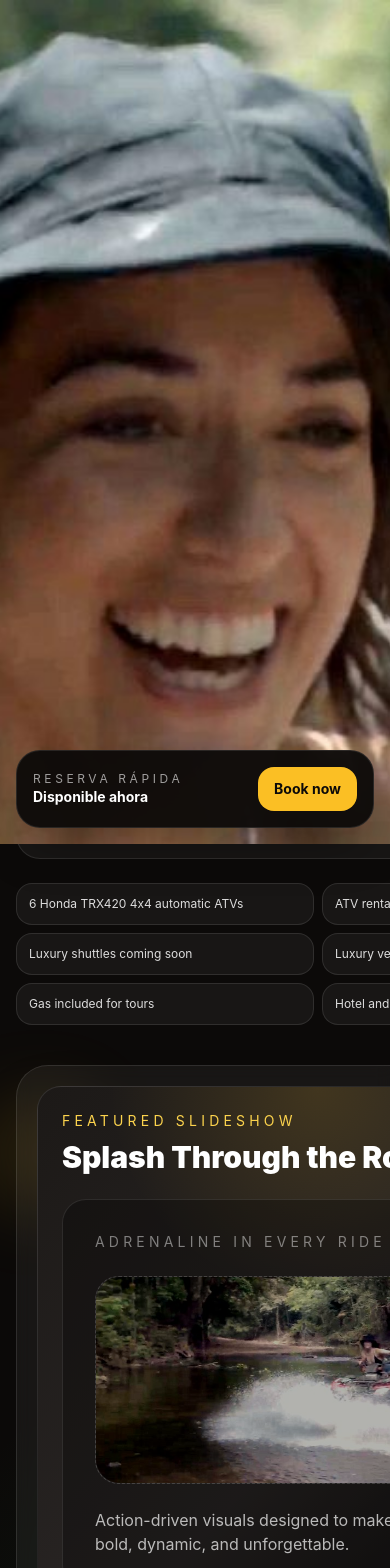
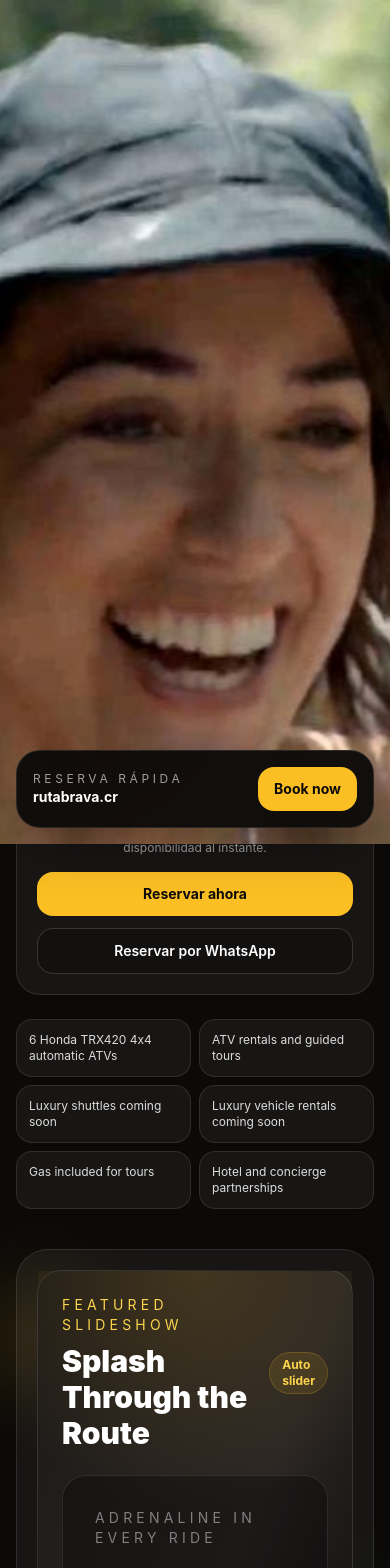
Before and after one commit to pinguideloestesacr-max/ruta-brava-website, a Next.js app: page / in a window 390 px wide. Shown: the top 1568 px of the page. Built offline with nearby package versions, Linux system fonts and the light colour scheme.

Commit message:
Update website URL to rutabrava.cr and move slideshow down

```diff
--- a/app/layout.js
+++ b/app/layout.js
@@ -12,14 +12,14 @@ export const metadata = {
     address: false,
     telephone: false,
   },
-  metadataBase: new URL('https://rutabravagroup.com'),
+  metadataBase: new URL('https://rutabrava.cr'),
   alternates: {
-    canonical: '/',
+    canonical: 'https://rutabrava.cr/',
   },
   openGraph: {
     title: 'Ruta Brava - ATV Rentals & Guided Tours',
     description: 'Premium ATV rentals and guided adventure tours in Santa Teresa and Mal País, Costa Rica.',
-    url: 'https://rutabravagroup.com',
+    url: 'https://rutabrava.cr',
     siteName: 'Ruta Brava',
     images: [
       {
--- a/app/page.js
+++ b/app/page.js
@@ -39,7 +39,7 @@ export default function RutaBravaWebsite() {
       phone: '+506 8888 3333',
       hotel: 'Mal País Airbnb',
       comments: 'Waiting for approval',
-      status: 'Pending',
+      status: 'Confirmed',
     },
   ];
 
@@ -90,11 +90,11 @@ export default function RutaBravaWebsite() {
   const dashboardStats = useMemo(() => {
     const booked = bookingRequests.filter((request) => request.status === 'Confirmed').reduce((sum, request) => sum + request.quantity, 0);
     const pending = bookingRequests.filter((request) => request.status === 'Pending').reduce((sum, request) => sum + request.quantity, 0);
+    const available = Math.max(totalFleet - booked - pending, 0);
     return [
-      { label: 'Total ATVs', value: String(totalFleet) },
-      { label: 'Booked', value: String(booked) },
-      { label: 'Pending Requests', value: String(pending) },
-      { label: 'Available Now', value: String(Math.max(totalFleet - booked - pending, 0)) },
+      { label: 'Booked', value: `${Math.round((booked / totalFleet) * 100)}%` },
+      { label: 'Pending Requests', value: `${Math.round((pending / totalFleet) * 100)}%` },
+      { label: 'Available Now', value: `${Math.round((available / totalFleet) * 100)}%` },
     ];
   }, [bookingRequests]);
 
@@ -469,7 +469,7 @@ Availability shown on website: ${availabilityMessage}`
             </div>
           )}
 
-          <div className="grid items-center gap-10 py-20 md:grid-cols-2 md:py-24">
+          <div className="flex flex-col gap-10 py-20 md:flex-col md:py-24">
             <div>
               <span className="inline-flex rounded-full border border-amber-400/30 bg-amber-400/10 px-4 py-1 text-xs font-semibold uppercase tracking-[0.25em] text-amber-300">
                 ATV Rentals & Tours · Santa Teresa
@@ -525,7 +525,7 @@ Availability shown on website: ${availabilityMessage}`
               <div className="absolute -left-6 top-10 h-24 w-24 rounded-full bg-amber-400/20 blur-2xl" />
               <div className="absolute -right-2 bottom-6 h-24 w-24 rounded-full bg-green-400/20 blur-2xl" />
               <div className="relative overflow-hidden rounded-[2rem] border border-white/10 bg-white/5 p-5 shadow-2xl backdrop-blur">
-                <div className="relative min-h-[460px] rounded-[1.5rem] border border-white/10 bg-gradient-to-br from-stone-900 via-stone-800 to-black p-6">
+                <div className="relative min-h-[340px] md:min-h-[460px] rounded-[1.5rem] border border-white/10 bg-gradient-to-br from-stone-900 via-stone-800 to-black p-6">
                   <div className="absolute inset-0 bg-[radial-gradient(circle_at_top,rgba(251,191,36,0.14),transparent_30%),radial-gradient(circle_at_bottom_right,rgba(34,197,94,0.10),transparent_30%)]" />
                   <div className="relative flex h-full flex-col justify-between">
                     <div className="flex items-center justify-between gap-4">
@@ -542,7 +542,7 @@ Availability shown on website: ${availabilityMessage}`
                       <div className="flex h-full flex-col justify-between">
                         <div>
                           <p className="text-sm uppercase tracking-[0.3em] text-white/45">{heroSlides[activeSlide].subtitle}</p>
-                          <div className="mt-6 flex h-52 items-center justify-center rounded-[1.5rem] border border-dashed border-white/15 bg-white/5 text-center text-white/35">
+                          <div className="mt-6 flex h-48 sm:h-52 items-center justify-center rounded-[1.5rem] border border-dashed border-white/15 bg-white/5 text-center text-white/35">
                             <div className="relative h-full w-full">
                               <Image
                                 src={heroSlides[activeSlide].src}
@@ -704,53 +704,6 @@ Availability shown on website: ${availabilityMessage}`
                 </div>
               </div>
             ))}
-          </div>
-        </div>
-      </section>
-
-      <section id="hotel-partners" className="mx-auto max-w-7xl px-6 py-16">
-        <div className="grid gap-8 xl:grid-cols-[1fr_0.9fr]">
-          <div className="rounded-[2rem] border border-white/10 bg-white/5 p-8">
-            <p className="text-sm uppercase tracking-[0.3em] text-amber-300">Hotel & Concierge Partners</p>
-            <h2 className="mt-2 text-3xl font-black md:text-4xl">A premium activity partner for hotels, villas, and concierge teams</h2>
-            <p className="mt-4 max-w-2xl text-white/70">
-              Ruta Brava is positioned to work with hotels, luxury villas, property managers, and concierge teams looking for a reliable ATV activity partner in Santa Teresa and Mal País.
-            </p>
-            <div className="mt-6 grid gap-4 md:grid-cols-2">
-              <div className="rounded-2xl border border-white/10 bg-black/20 p-5 text-sm text-white/70">
-                Premium brand presentation for guest-facing recommendations.
-              </div>
-              <div className="rounded-2xl border border-white/10 bg-black/20 p-5 text-sm text-white/70">
-                Guided tours and rentals that can fit curated guest itineraries.
-              </div>
-              <div className="rounded-2xl border border-white/10 bg-black/20 p-5 text-sm text-white/70">
-                Professional communication via WhatsApp and Outlook.
-              </div>
-              <div className="rounded-2xl border border-white/10 bg-black/20 p-5 text-sm text-white/70">
-                Future scalability for luxury shuttles and premium mobility services.
-              </div>
-            </div>
-          </div>
-
-          <div className="rounded-[2rem] border border-white/10 bg-gradient-to-br from-stone-900 via-stone-800 to-black p-8">
-            <p className="text-sm uppercase tracking-[0.3em] text-amber-300">Partner Inquiry</p>
-            <h3 className="mt-2 text-2xl font-black">Let&apos;s build a referral relationship</h3>
-            <p className="mt-4 text-sm text-white/65">
-              Perfect for hotels, boutique stays, villas, and concierge teams who want a trusted adventure experience to recommend.
-            </p>
-            <div className="mt-6 space-y-4">
-              <div className="rounded-2xl border border-white/10 bg-white/5 p-4 text-sm text-white/75">Custom coordination for guest bookings</div>
-              <div className="rounded-2xl border border-white/10 bg-white/5 p-4 text-sm text-white/75">Premium route storytelling and brand presentation</div>
-              <div className="rounded-2xl border border-white/10 bg-white/5 p-4 text-sm text-white/75">Direct contact for commissions and concierge support</div>
-            </div>
-            <div className="mt-8 flex flex-col gap-4 sm:flex-row">
-              <a href="mailto:info@rutabravagroup.com?subject=Ruta%20Brava%20Hotel%20Partnership" className="rounded-2xl bg-amber-400 px-6 py-4 text-center font-bold text-stone-950">
-                Contact Partnerships
-              </a>
-              <a href="https://wa.me/50683898404" className="rounded-2xl border border-white/15 bg-white/5 px-6 py-4 text-center font-semibold text-white transition hover:bg-white/10">
-                WhatsApp Sales
-              </a>
-            </div>
           </div>
         </div>
       </section>
@@ -1185,11 +1138,58 @@ Availability shown on website: ${availabilityMessage}`
         </div>
       </section>
 
+      <section id="hotel-partners" className="mx-auto max-w-7xl px-6 py-16">
+        <div className="grid gap-8 xl:grid-cols-[1fr_0.9fr]">
+          <div className="rounded-[2rem] border border-white/10 bg-white/5 p-8">
+            <p className="text-sm uppercase tracking-[0.3em] text-amber-300">Hotel & Concierge Partners</p>
+            <h2 className="mt-2 text-3xl font-black md:text-4xl">A premium activity partner for hotels, villas, and concierge teams</h2>
+            <p className="mt-4 max-w-2xl text-white/70">
+              Ruta Brava is positioned to work with hotels, luxury villas, property managers, and concierge teams looking for a reliable ATV activity partner in Santa Teresa and Mal País.
+            </p>
+            <div className="mt-6 grid gap-4 md:grid-cols-2">
+              <div className="rounded-2xl border border-white/10 bg-black/20 p-5 text-sm text-white/70">
+                Premium brand presentation for guest-facing recommendations.
+              </div>
+              <div className="rounded-2xl border border-white/10 bg-black/20 p-5 text-sm text-white/70">
+                Guided tours and rentals that can fit curated guest itineraries.
+              </div>
+              <div className="rounded-2xl border border-white/10 bg-black/20 p-5 text-sm text-white/70">
+                Professional communication via WhatsApp and Outlook.
+              </div>
+              <div className="rounded-2xl border border-white/10 bg-black/20 p-5 text-sm text-white/70">
+                Future scalability for luxury shuttles and premium mobility services.
+              </div>
+            </div>
+          </div>
+
+          <div className="rounded-[2rem] border border-white/10 bg-gradient-to-br from-stone-900 via-stone-800 to-black p-8">
+            <p className="text-sm uppercase tracking-[0.3em] text-amber-300">Partner Inquiry</p>
+            <h3 className="mt-2 text-2xl font-black">Let&apos;s build a referral relationship</h3>
+            <p className="mt-4 text-sm text-white/65">
+              Perfect for hotels, boutique stays, villas, and concierge teams who want a trusted adventure experience to recommend.
+            </p>
+            <div className="mt-6 space-y-4">
+              <div className="rounded-2xl border border-white/10 bg-white/5 p-4 text-sm text-white/75">Custom coordination for guest bookings</div>
+              <div className="rounded-2xl border border-white/10 bg-white/5 p-4 text-sm text-white/75">Premium route storytelling and brand presentation</div>
+              <div className="rounded-2xl border border-white/10 bg-white/5 p-4 text-sm text-white/75">Direct contact for commissions and concierge support</div>
+            </div>
+            <div className="mt-8 flex flex-col gap-4 sm:flex-row">
+              <a href="mailto:info@rutabravagroup.com?subject=Ruta%20Brava%20Hotel%20Partnership" className="rounded-2xl bg-amber-400 px-6 py-4 text-center font-bold text-stone-950">
+                Contact Partnerships
+              </a>
+              <a href="https://wa.me/50683898404" className="rounded-2xl border border-white/15 bg-white/5 px-6 py-4 text-center font-semibold text-white transition hover:bg-white/10">
+                WhatsApp Sales
+              </a>
+            </div>
+          </div>
+        </div>
+      </section>
+
       <div className="fixed inset-x-0 bottom-0 z-50 mx-auto max-w-7xl px-4 pb-4 sm:px-6 md:hidden">
         <div className="flex items-center justify-between gap-3 rounded-3xl border border-white/10 bg-stone-950/95 p-4 shadow-2xl shadow-black/40 backdrop-blur-xl">
           <div>
             <p className="text-xs uppercase tracking-[0.3em] text-white/60">Reserva rápida</p>
-            <p className="text-sm font-bold text-white">Disponible ahora</p>
+            <p className="text-sm font-bold text-white">rutabrava.cr</p>
           </div>
           <a href="#booking" className="rounded-2xl bg-amber-400 px-4 py-3 text-sm font-bold text-stone-950 transition hover:scale-[1.02]">
             Book now
```
